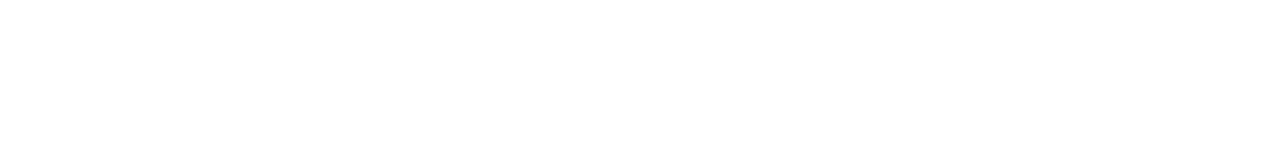
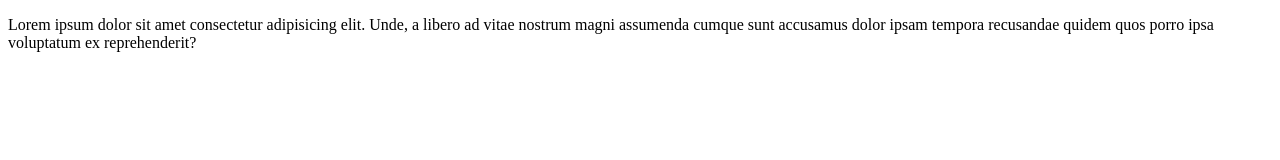
Before and after one commit to vilnercesar/projeto-1, a plain HTML site: page index.html in a window 1280 px wide. Drawn offline with Linux system fonts and the light colour scheme.

Commit message:
adicionado texto no body

```diff
--- a/index.html
+++ b/index.html
@@ -7,6 +7,6 @@
     <title>Curso Gratuiito Git e Github</title>
 </head>
 <body>
-
+    <p>Lorem ipsum dolor sit amet consectetur adipisicing elit. Unde, a libero ad vitae nostrum magni assumenda cumque sunt accusamus dolor ipsam tempora recusandae quidem quos porro ipsa voluptatum ex reprehenderit?</p>
 </body>
 </html>
```
